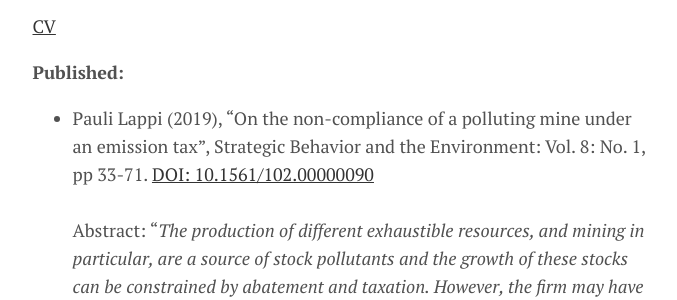
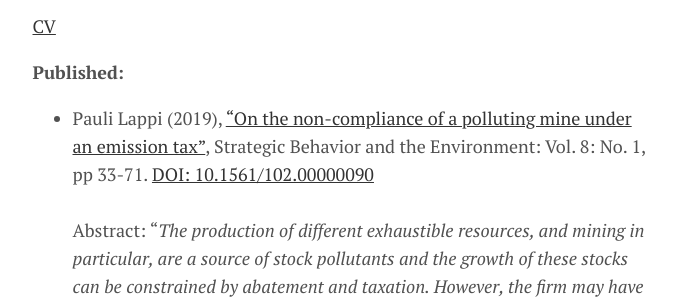
Before and after one commit to plappi/Milo, a Jekyll site: the page built from menu/research.md, in a window 1280 px wide and 900 px high. Shown: the part 208-508 px from the top of the window, without its empty margins (300-977 px from the left). Built offline with Jekyll 4.4.1, drawn with Linux system fonts in a browser that asks for light colours; nearby versions of some CDN libraries; part of the change alters nothing that is shown.

```diff
--- a/menu/research.md
+++ b/menu/research.md
@@ -7,7 +7,7 @@ title: Research
 
 **Published:**
 
-* Pauli Lappi (2019), "On the non-compliance of a polluting mine under an emission tax", Strategic Behavior and the Environment: Vol. 8: No. 1, pp 33-71. [DOI: 10.1561/102.00000090](http://dx.doi.org/10.1561/102.00000090) <br/>
+* Pauli Lappi (2019), ["On the non-compliance of a polluting mine under an emission tax"](https://tuhat.helsinki.fi/ws/portalfiles/portal/129023676/EnforcementMineAccepted.pdf), Strategic Behavior and the Environment: Vol. 8: No. 1, pp 33-71. [DOI: 10.1561/102.00000090](http://dx.doi.org/10.1561/102.00000090) <br/>
 <br/>
 Abstract: "*The production of different exhaustible resources, and mining in particular, are a source of stock pollutants and the growth of these stocks can be constrained by abatement and taxation. However, the firm may have incentives to non-comply with these regulations. This study analyzes the enforcement of an emission tax in a dynamic model, which includes stock externalities and abatement by the mining firm and by natural processes. The purpose of this investigation is two-fold. First, to study the consequences of a given enforcement scheme in a dynamic model and to generalize the results from previous static models. Second, to analyze the time paths of control variables and the violation level. It is argued that non-compliance in itself does not necessarily imply that net emissions from the mine are excessive compared to the full-compliance emission level. It is the possibility of a zero emission report that may cause the divergence from the socially optimal emission levels. The time path of violation and hence the path of unpaid taxes can have multiple shapes depending on the type of tax applied.*"
 
```
